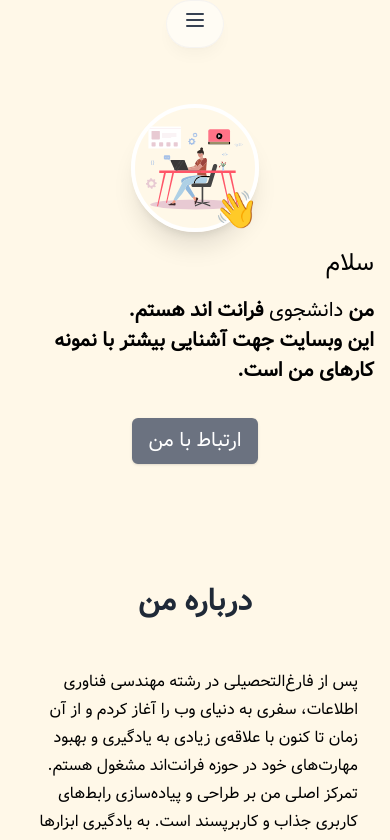
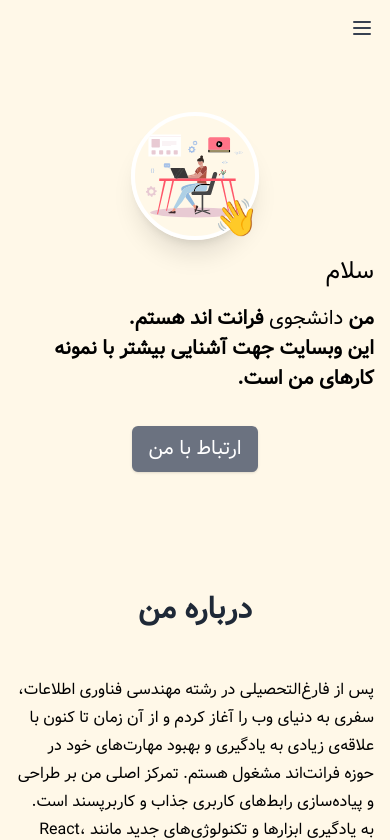
Before and after one commit to n-alavi/portfolio-website, a Next.js app: page / in a window 390 px wide. Shown: the top 840 px of the page. Built offline with nearby package versions, Linux system fonts and the light colour scheme.

Commit message:
refactor(ui): Refactor navbar and fix mobile screen layout

```diff
--- a/app/components/about.tsx
+++ b/app/components/about.tsx
@@ -1,9 +1,9 @@
 "use client";
 
 import { motion } from "framer-motion";
-import Image from "next/image";
-import AboutImage from "../assets/about.jpg";
-import { FaPhone, FaEnvelope } from "react-icons/fa";
+// import Image from "next/image";
+// import AboutImage from "../assets/about.jpg";
+// import { FaPhone, FaEnvelope } from "react-icons/fa";
 import useInViewAnimation from "../custom hook/useInViewAnimation";
 
 export default function About() {
@@ -15,7 +15,7 @@ export default function About() {
   return (
     <div id="about" className="flex items-center">
       <motion.section
-        className="mb-28 mt-20 max-w-[45rem] scroll-mt-28 px-4 leading-7"
+        className="mb-28 mt-20 scroll-mt-28 leading-7"
         initial={{ opacity: 0, y: 100 }}
         animate={controls}
         transition={{ duration: 0.8, ease: "easeOut" }} // Adjust timing and easing
--- a/app/components/navbar.tsx
+++ b/app/components/navbar.tsx
@@ -12,11 +12,35 @@ export default function Navbar() {
 
   return (
     <div className="sticky top-0 z-50">
-      {/* Navbar Container */}
-      <div className="relative  w-full flex justify-between items-center  px-4 sm:px-6 h-12 sm:h-12  border border-gray-200 border-opacity-40 bg-white/[0.5] bg-opacity-80 shadow-lg shadow-black/[0.03] backdrop-blur-[0.3rem] rounded-full">
+
+
+      {/* Navbar Links (Visible on Large Screens) */}
+      <div className="hidden sm:flex w-full justify-center">
+
+        <div className="justify-center items-center border-gray-200 border-opacity-40 bg-white/[0.5] bg-opacity-80 shadow-lg shadow-black/[0.03] backdrop-blur-[0.3rem] rounded-full">
+
+          <div className="flex flex-row items-center gap-4 p-3 ">
+            {navLinks.map((link) => (
+              <a
+                key={link.href} // Ensure a unique key for each link
+                href={link.href}
+                className="text-gray-700 px-3 rounded-full hover:text-white hover:bg-purple-200 transition-all duration-400 ease-in-out"
+              >
+                {link.label}
+              </a>
+            ))}
+          </div>
+
+        </div>
+
+      </div>
+
+
       {/* Hamburger Icon (Visible on Small Screens) */}
-        <div className="sm:hidden">
-          <button onClick={toggleMenu} className="focus:outline-none">
+      <div className="sm:hidden flex w-full bg-[#fff8e8]">
+        <button onClick={toggleMenu}
+          className="p-4 focus:outline-none"
+        >
           <svg
             className="w-6 h-6 text-gray-700"
             fill="none"
@@ -34,27 +58,10 @@ export default function Navbar() {
         </button>
       </div>
 
-        {/* Navbar Links (Visible on Large Screens) */}
-        <div className="hidden sm:flex flex-row items-center gap-4 ">
-          {navLinks.map((link) => (
-            <a
-              key={link.href} // Ensure a unique key for each link
-              href={link.href}
-              className="text-gray-700 px-3 py-1 rounded-full hover:text-white hover:bg-purple-200 transition-all duration-400 ease-in-out"
-            >
-              {link.label}
-            </a>
-          ))}
-        </div>
-      </div>
 
       {/* Dropdown Menu for Small Screens (Visible when isOpen is true) */}
-      <div
-        className={`absolute flex flex-col sm:hidden bg-white border border-gray-200 border-opacity-40 shadow-md p-4 gap-4 transform transition-all duration-400 ease-in-out ${
-          isOpen
-            ? "opacity-100 translate-y-0 max-h-screen w-40"
-            : "opacity-0 -translate-y-10 max-h-0 overflow-hidden"
-        }`}
+      <div className={`${isOpen ? 'flex' : 'hidden'} sm:hidden absolute flex flex-col opacity-100 translate-y-0 max-h-screen w-full bg-[#fff8e8] border
+       border-gray-200 border-opacity-40 shadow-md p-4 gap-4 transform transition-all duration-400 ease-in-out border-t-0 `}
       >
         {navLinks.map((link) => (
           <a
@@ -67,6 +74,8 @@ export default function Navbar() {
           </a>
         ))}
       </div>
+
+
     </div>
   );
 }
--- a/app/components/skillcards.tsx
+++ b/app/components/skillcards.tsx
@@ -13,7 +13,7 @@ export default function SkillsCard() {
   return (
     <div id="skills">
       <motion.section
-        className="mb-28 mt-20 w-full max-w-[45rem] scroll-mt-28 px-4 sm:mb-40"
+        className="mb-28 mt-20 w-full scroll-mt-28 sm:mb-40"
         initial={{ opacity: 0, y: 100 }}
         animate={controls}
         transition={{ duration: 0.8, ease: "easeOut" }} // Adjust timing and easing
--- a/app/layout.tsx
+++ b/app/layout.tsx
@@ -19,7 +19,7 @@ export default function RootLayout({
 }>) {
   return (
     <html lang="fa" dir="rtl" className={vazir.className}>
-      <body className=" max-w-screen-lg mx-auto bg-[#FFF8E8] ">{children}</body>
+      <body className=" max-w-screen-sm mx-auto bg-[#FFF8E8] ">{children}</body>
     </html>
   );
 }
--- a/app/page.tsx
+++ b/app/page.tsx
@@ -9,7 +9,7 @@ import SkillsCard from "./components/skillcards";
 
 export default function Home() {
   return (
-    <div className="flex flex-col items-center md:items-center  ">
+    <div className="flex flex-col max-w-screen-sm">
       <Navbar />
       <Intro />
       <About />
```
Lines whose indentation alone changed are shown as unchanged.
